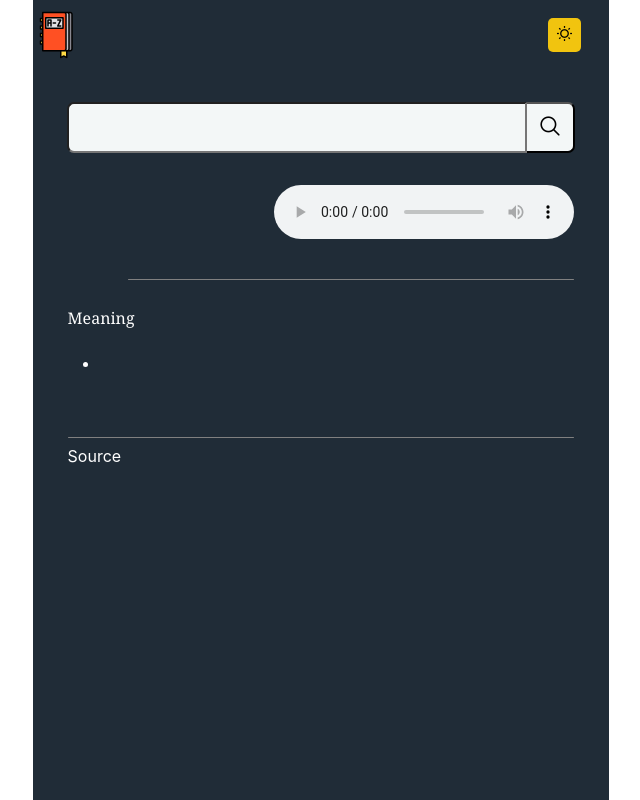
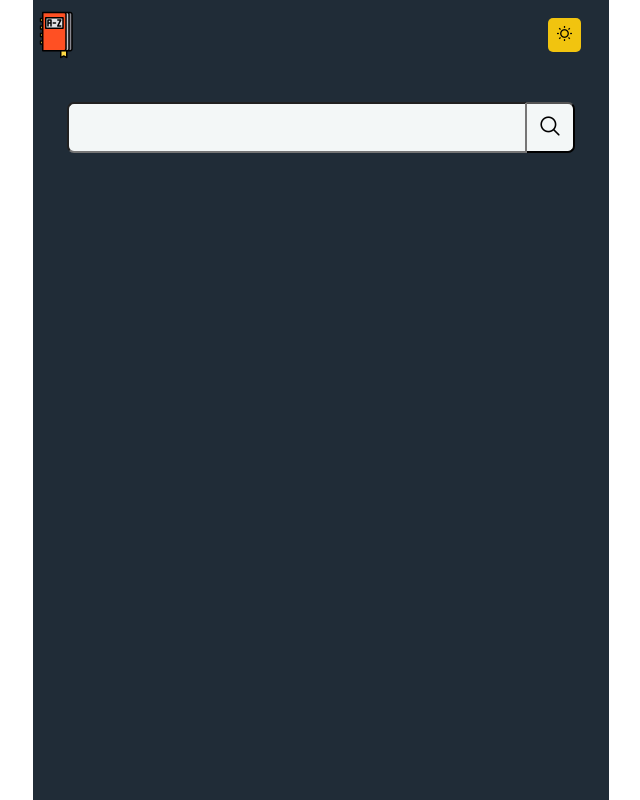
Before and after one commit to yakubalkis/dictionary-app-ts-react-redux, a React (Create React App) app: page / in a window 1280 px wide. Shown: the whole page, without its empty margins (319-959 px from the left). Built offline with nearby package versions, Linux system fonts and the light colour scheme.

Commit message:
added conditional rendering

```diff
--- a/src/App.tsx
+++ b/src/App.tsx
@@ -5,12 +5,13 @@ import Main from './components/Main';
 
 function App() {
   const modeType = useAppSelector(state => state.mode);
+  const error = useAppSelector(state => state.mode.error);
 
   return (
       <div className={`App ${modeType.mode}-mode`}>
         <Header />
         <Input />
-        <Main />
+        {!error && <Main />}
       </div>
   );
 }
--- a/src/components/Main.tsx
+++ b/src/components/Main.tsx
@@ -3,29 +3,31 @@ import WordContent from "./WordContent";
 
 
 export default function Main() {
-
     const wordData = useAppSelector(state => state.wordData.data);
 
-    const wordContent = wordData.meanings.map((meaning) => {
+    const wordContent = wordData.word !== "" ? wordData.meanings.map((meaning) => {
         return (
             <WordContent
+                key={meaning.partOfSpeech}
                 defininitions={meaning.definitions.map(def => def.definition)}
                 wordType={meaning.partOfSpeech}
                 synonyms={meaning.synonyms}
                 antonyms={meaning.antonyms}
             />
         )
-    })
+    }) : <></> ;
+
 
     return(
         <div className="div-main">
-            <main className="main">
+            {wordData.word !== "" &&
+            (<main className="main">
             <div className="div-word-audio">
                 <div className="div-word-phonetic">
                     <h2>{wordData.word}</h2>
                     <p>{wordData.phonetic}</p>
                 </div>
-                <audio controls src={wordData.audio}></audio>
+                {(wordData.audio) && <audio controls src={wordData.audio}></audio>}
             </div>
             {wordContent}
             <div className="div-source">
@@ -36,6 +38,7 @@ export default function Main() {
                 </div>
             </div>
             </main>
+            )}
         </div>
     )
 }
```
